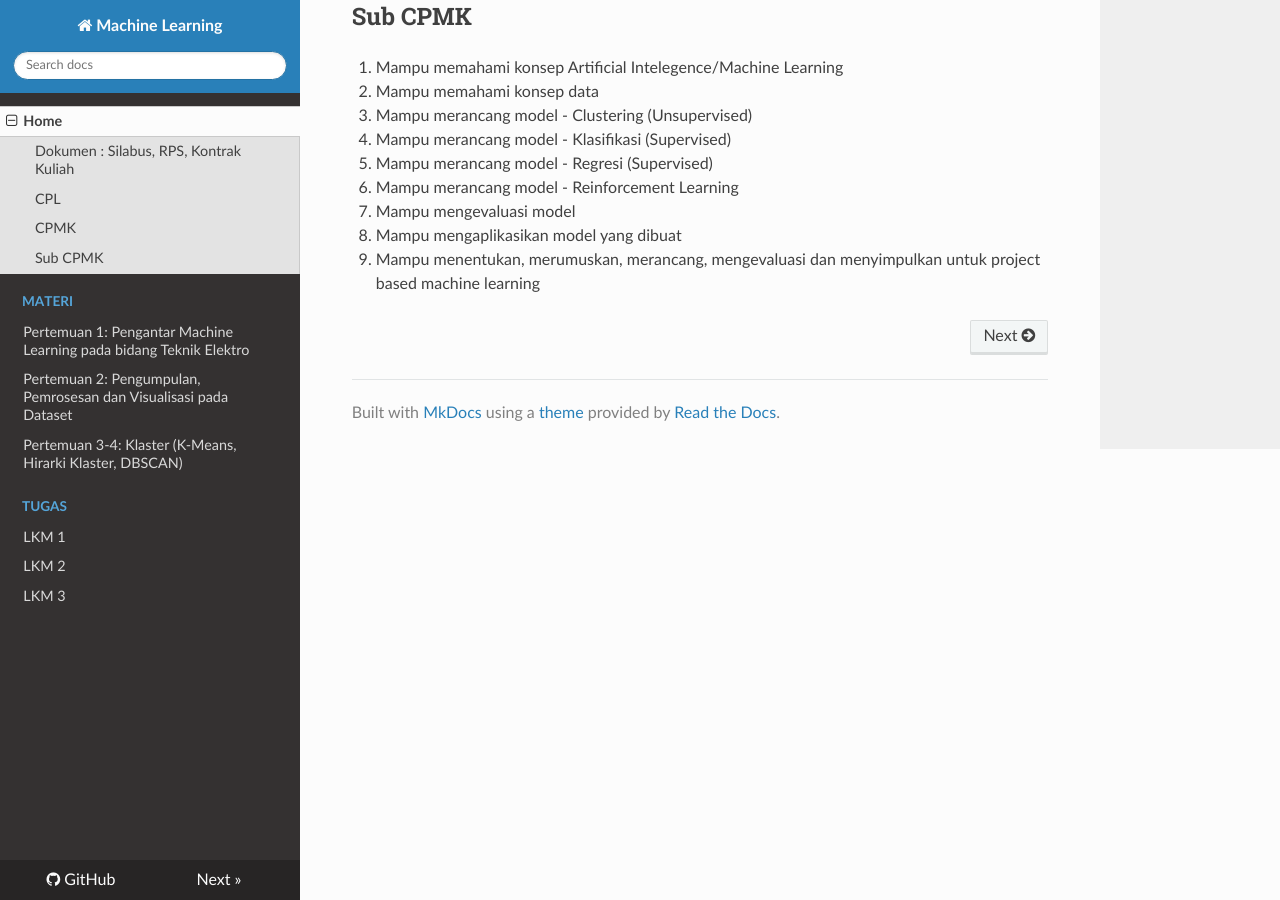
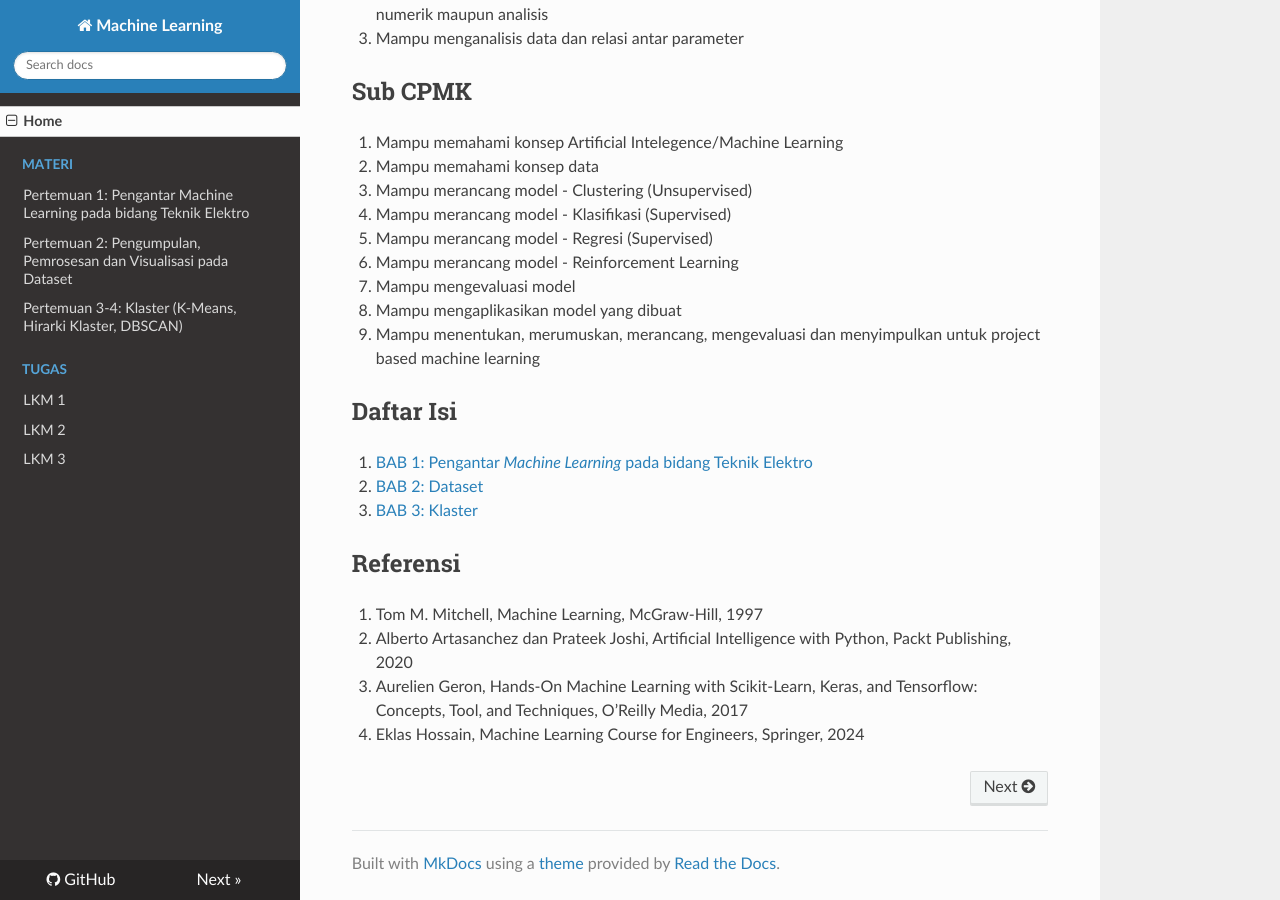
Before and after one commit to gramandha/TKE1686-Machine-Learning, an MkDocs documentation site: the page built from docs/index.md, in a window 1280 px wide and 900 px high, scrolled down 832 px. Built offline with MkDocs 1.6.1, drawn with Linux system fonts in a browser that asks for light colours; nearby versions of some CDN libraries; some of the changed text lies outside the part shown.

Commit message:
update-RPS

```diff
--- a/docs/index.md
+++ b/docs/index.md
@@ -36,3 +37,16 @@
 7. Mampu mengevaluasi model
 8. Mampu mengaplikasikan model yang dibuat
 9. Mampu menentukan, merumuskan, merancang, mengevaluasi dan menyimpulkan untuk project based machine learning
+
+Daftar Isi
+-----
+
+1. [BAB 1: Pengantar *Machine Learning* pada bidang Teknik Elektro](docs/Materi1.md)
+2. [BAB 2: Dataset](docs/Materi2.md)
+3. [BAB 3: Klaster](docs/Materi3.md)
+
+## Referensi
+1. Tom M. Mitchell, Machine Learning, McGraw-Hill, 1997
+2. Alberto Artasanchez dan Prateek Joshi, Artificial Intelligence with Python, Packt Publishing, 2020
+3. Aurelien Geron, Hands-On Machine Learning with Scikit-Learn, Keras, and Tensorflow: Concepts, Tool, and Techniques, O’Reilly Media, 2017
+4. Eklas Hossain, Machine Learning Course for Engineers, Springer, 2024
```
Also changed, not shown: other parts of docs/index.md (+5 -4 lines).
